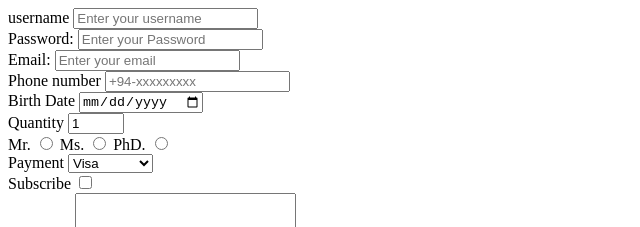
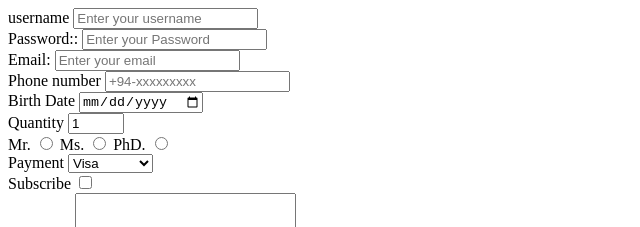
Before and after one commit to ImethSasvin/BroCode-HTML-CSS, a plain HTML site: page Buttons/form.html in a window 1280 px wide. Shown: the top 227 px of the page, 0-640 px from the left. Drawn offline with Linux system fonts and the light colour scheme.

Commit message:
Update form.html

```diff
--- a/Buttons/form.html
+++ b/Buttons/form.html
@@ -11,7 +11,7 @@
         <input type="text" id="username" minlength="6" placeholder="Enter your username" required>
         <br>
 
-        <label for="password">Password:</label>
+        <label for="password">Password::</label>
         <input type="password" id="password" minlength="6" placeholder="Enter your Password" required>
 
         <br>
```
